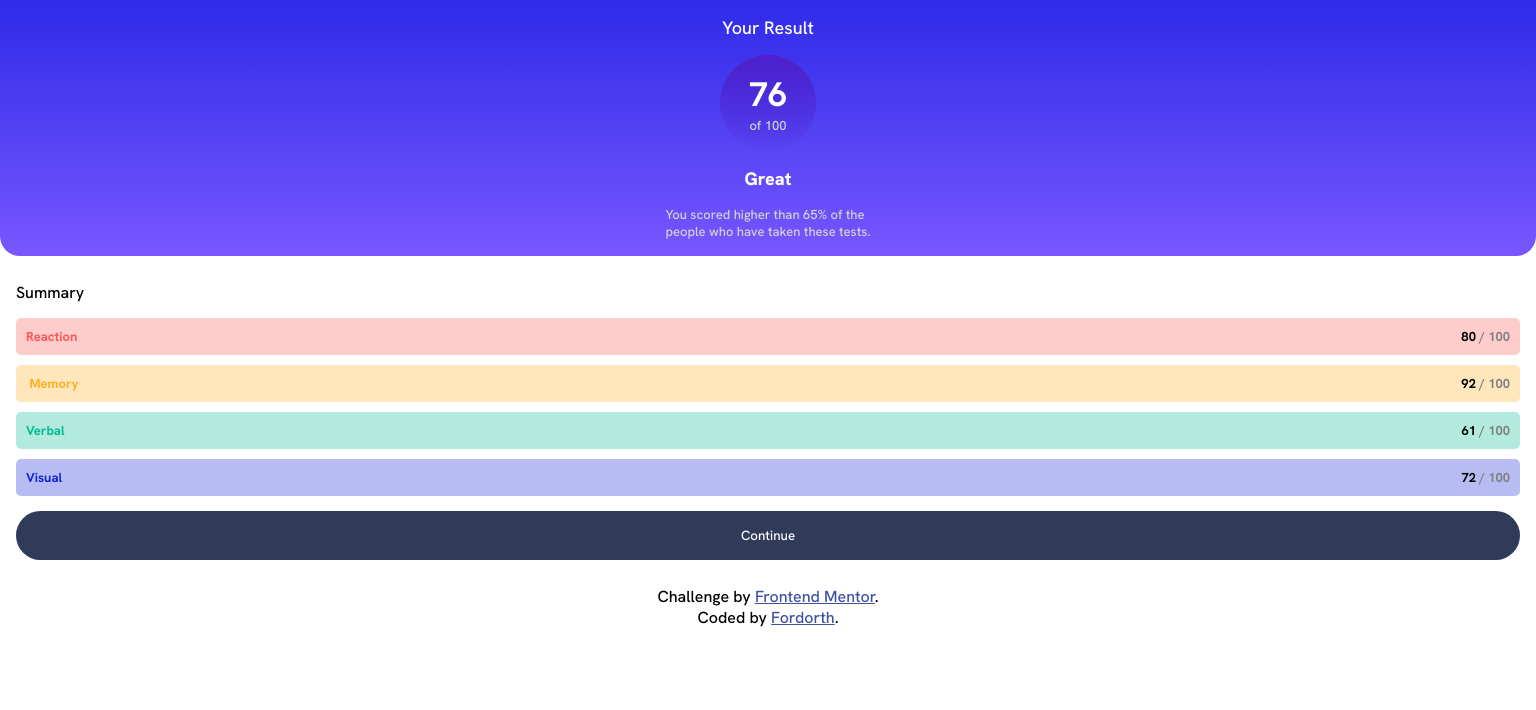
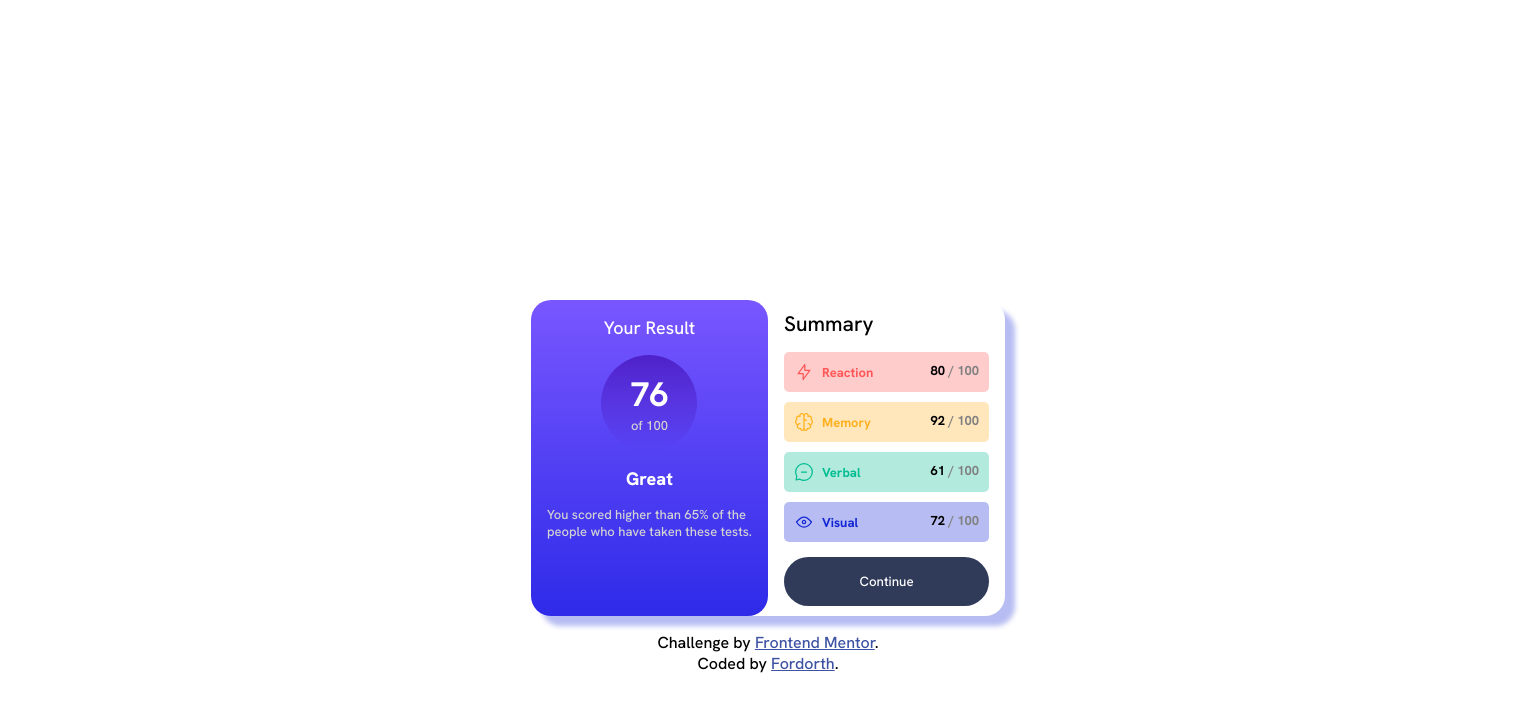
Before and after one commit to firebird2552/ResultsSummary, a plain HTML site: page index.html in a window 1536 px wide. Drawn offline with Linux system fonts and the light colour scheme.

Commit message:
finished design

```diff
--- a/index.html
+++ b/index.html
@@ -36,6 +36,7 @@
   </head>
   <body>
     <div class="container">
+      <div class="main">
         <div class="hero_section">
           <div class="header">Your Result</div>
           <div class="average_result">
@@ -51,7 +52,10 @@
         <div class="summary">
           <div class="header">Summary</div>
           <div class="result reaction">
-          <span class="header"> Reaction </span>
+            <span class="header">
+              <img src="./assets/images/icon-reaction.svg" alt="" />
+              Reaction
+            </span>
             <span class="score">
               <span class="scored">80</span>
               <span class="total"> / 100 </span>
@@ -59,9 +63,7 @@
           </div>
           <div class="result memory">
             <span class="header">
-            <span class="icon">
-              <img src="./assets/images/icon-memory" alt=""
-            /></span>
+              <img src="./assets/images/icon-memory.svg" alt="" />
               Memory
             </span>
             <span class="score">
@@ -70,18 +72,25 @@
             </span>
           </div>
           <div class="result verbal">
-          <span class="header"> Verbal </span>
+            <span class="header">
+              <img src="./assets/images/icon-verbal.svg" alt="" />
+              Verbal
+            </span>
             <span class="score">
               <span>61</span><span class="total"> / 100 </span></span
             >
           </div>
           <div class="result visual">
-          <span class="header"> Visual </span>
+            <div class="header">
+              <img src="./assets/images/icon-visual.svg" alt="" />
+              Visual
+            </div>
             <span class="score">
               <span>72</span><span class="total"> / 100 </span>
             </span>
           </div>
           <button>Continue</button>
+        </div>
       </div>
       <div class="attribution">
         Challenge by
--- a/styles.css
+++ b/styles.css
@@ -44,6 +44,9 @@
   font-family: "Hanken Grotesk", sans-serif;
 }
 
+.main {
+  width: 100%;
+}
 .container {
   display: flex;
   flex-direction: column;
@@ -58,7 +61,7 @@
   padding: 1rem;
   color: var(--white);
   background-image: linear-gradient(
-    to top,
+    to bottom,
     var(--slate-blue),
     var(--royal-blue)
   );
@@ -90,6 +93,7 @@
   font-size: calc(var(--paragraph-font) + 1rem);
   font-weight: 700;
 }
+
 .hero_section > .average_result > .total {
   color: lightgrey;
   font-size: calc(var(--paragraph-font) - 5px);
@@ -106,18 +110,19 @@
   margin-bottom: 1rem;
 }
 
-.container > .summary {
+.main > .summary {
   display: flex;
   flex-direction: column;
   align-items: start;
   width: 100%;
   padding: 0 1rem;
 }
-.container > .summary > .header {
+.main > .summary > .header {
+  font-size: calc(var(--paragraph-font) + 3px);
   margin: 10px 0;
 }
 
-.container > .summary > .result {
+.main > .summary > .result {
   display: flex;
   justify-content: space-between;
   width: 100%;
@@ -131,6 +136,7 @@
 .reaction {
   background-color: var(--light-red-background);
 }
+
 .reaction > .header {
   color: var(--light-red);
 }
@@ -138,6 +144,7 @@
 .memory {
   background-color: var(--orangey-yellow-background);
 }
+
 .memory > .header {
   color: var(--orangey-yellow);
 }
@@ -145,6 +152,7 @@
 .verbal {
   background-color: var(--green-teal-background);
 }
+
 .verbal > .header {
   color: var(--green-teal);
 }
@@ -152,18 +160,29 @@
 .visual {
   background-color: var(--cobalt-blue-background);
 }
+
 .visual > .header {
   color: var(--cobalt-blue);
+}
+
+.result > .header {
+  display: flex;
+  align-items: center;
+}
+
+.result > .header > img {
+  padding-right: 0.5rem;
 }
 
 .result > .score {
   color: black;
 }
+
 .result > .score > .total {
   color: gray;
 }
 
-.container > .summary > button {
+.main > .summary > button {
   width: 100%;
   border: none;
   background-color: var(--dark-gray-blue);
@@ -174,7 +193,56 @@
   border-radius: 50px;
 }
 
+.main > .summary > button:active {
+  background-image: linear-gradient(
+    to bottom,
+    var(--slate-blue),
+    var(--royal-blue)
+  );
+}
+
 .attribution {
   margin: 1rem;
   text-align: center;
 }
+
+@media screen and (min-width: 1440px) {
+  html,
+  body {
+    height: 100%;
+  }
+  body {
+    display: flex;
+    justify-content: center;
+    align-items: center;
+  }
+  .main {
+    display: grid;
+    grid-template-columns: 1fr 1fr;
+    align-items: start;
+    justify-content: space-between;
+    height: fit-content;
+    background-color: white;
+    border-radius: 20px;
+    -webkit-box-shadow: 10px 10px 5px 0px var(--cobalt-blue-background);
+    -moz-box-shadow: 10px 10px 5px 0px var(--cobalt-blue-background);
+    box-shadow: 10px 10px 5px 0px var(--cobalt-blue-background);
+  }
+
+  .hero_section {
+    flex: 1 1 100%;
+    border-radius: 20px;
+    height: 100%;
+    padding-top: 1rem;
+    margin: 0;
+  }
+
+  .main > .summary {
+    flex: 1 1 100%;
+    padding: 0 1rem;
+  }
+
+  .attribution {
+    text-align: center;
+  }
+}
```
Lines whose indentation alone changed are shown as unchanged.
